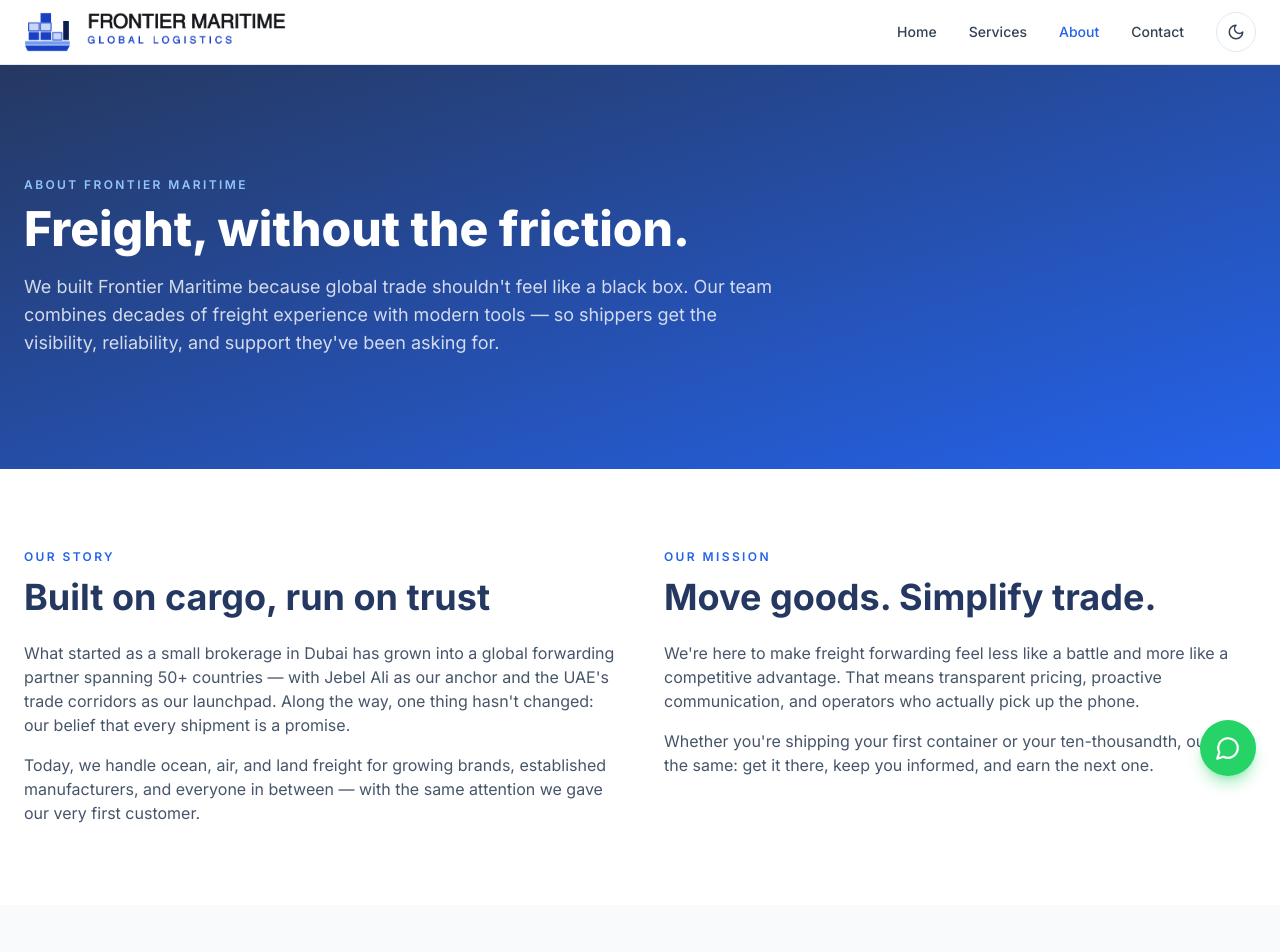
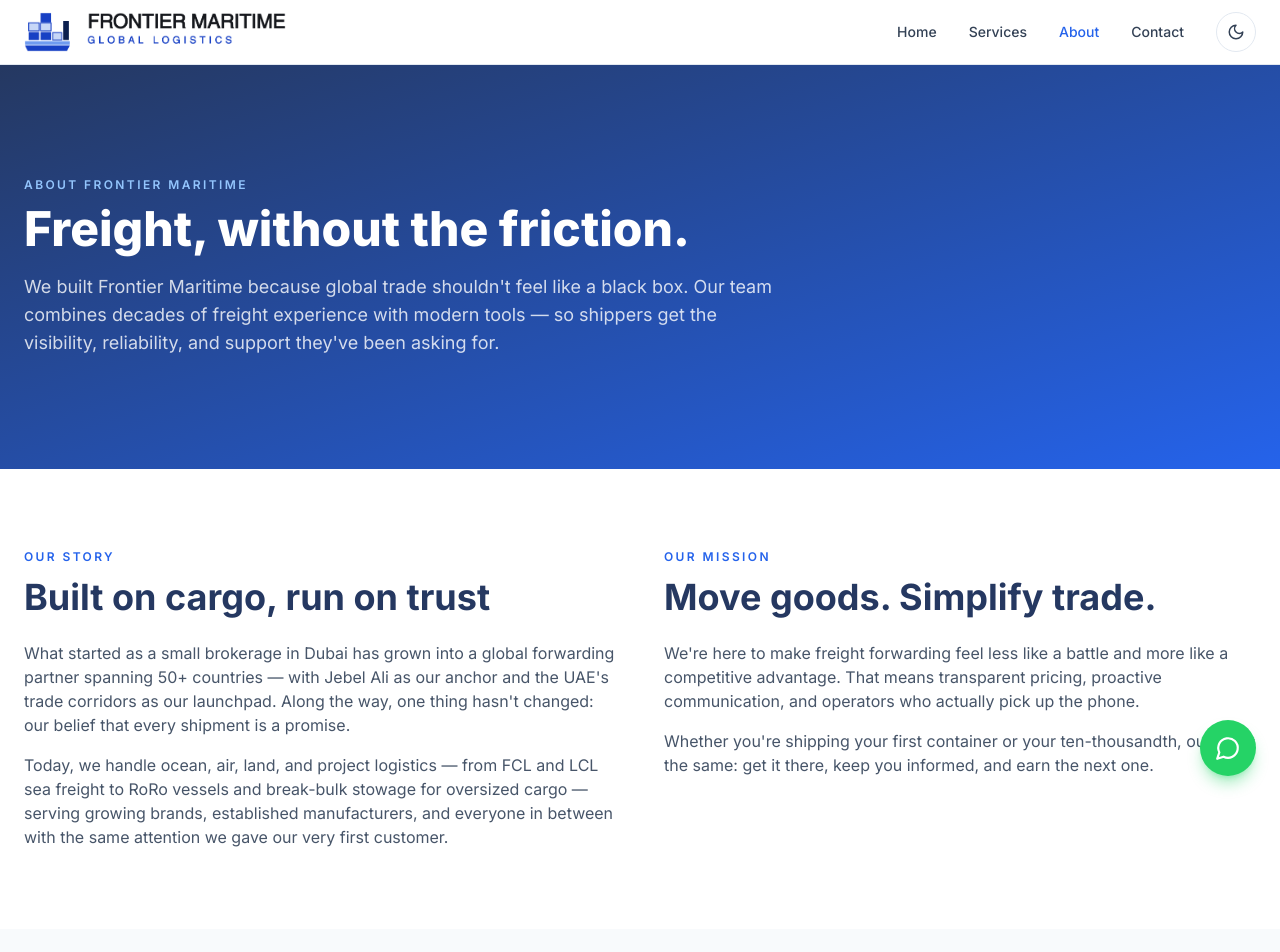
Before and after one commit to ashbbdu/frontier-marine.com, a React (Vite) app: page /about in a window 1280 px wide. Shown: the top 952 px of the page. Built offline with nearby package versions, Linux system fonts and the light colour scheme.

Commit message:
chore: update About copy to reflect Project Logistics service line

```diff
--- a/src/pages/About.tsx
+++ b/src/pages/About.tsx
@@ -37,8 +37,9 @@ export default function About() {
               is a promise.
             </p>
             <p>
-              Today, we handle ocean, air, and land freight for growing brands, established manufacturers,
-              and everyone in between — with the same attention we gave our very first customer.
+              Today, we handle ocean, air, land, and project logistics — from FCL and LCL sea freight to
+              RoRo vessels and break-bulk stowage for oversized cargo — serving growing brands, established
+              manufacturers, and everyone in between with the same attention we gave our very first customer.
             </p>
           </div>
         </div>
```
